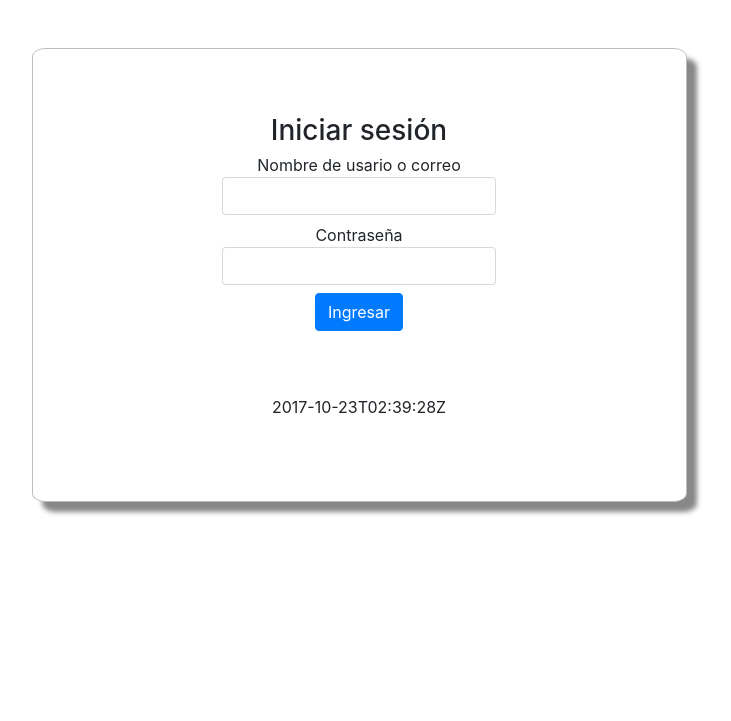
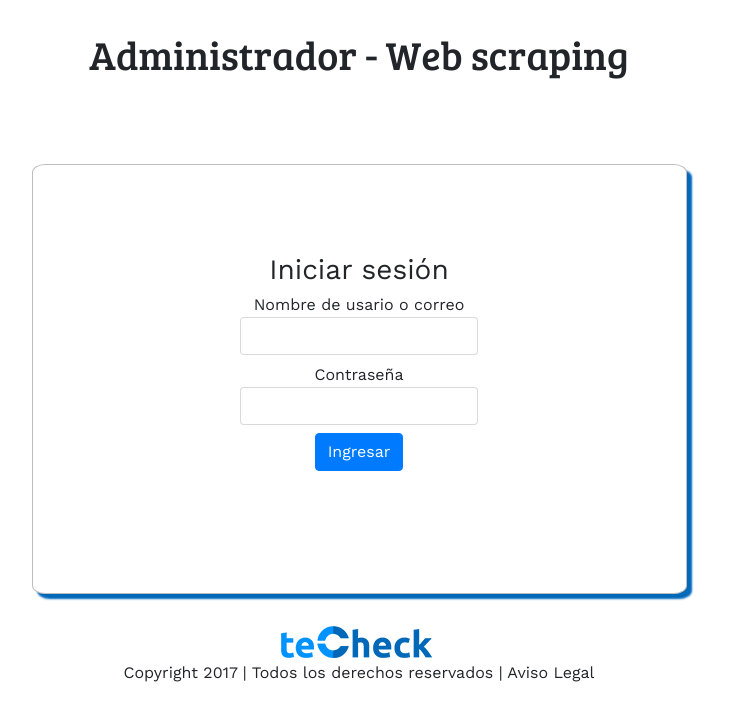
Before and after one commit to DevWorms/ScrapCT, a PHP site: page / in a window 1280 px wide. Shown: the top 721 px of the page, without its empty margins (281-1012 px from the left). Run offline with PHP 8.4, Linux system fonts and the light colour scheme.

Commit message:
Clases para CRUDS
Nuevas clases
Ajuste del front en el login

```diff
--- /dev/null
+++ b/class/Categorias.php
@@ -0,0 +1,5 @@
+<?php
+	class Categorias{
+
+	}
+ ?>
--- /dev/null
+++ b/class/Paginas.php
@@ -0,0 +1,5 @@
+<?php
+	class Paginas{
+
+	}
+ ?>
--- /dev/null
+++ b/class/Tiendas.php
@@ -0,0 +1,5 @@
+<?php
+	class Tiendas{
+
+	}
+ ?>
--- a/css/estilos.css
+++ b/css/estilos.css
@@ -1,5 +1,5 @@
 .card{
-	box-shadow: 10px 10px 5px #888888;
+	box-shadow: 5px 5px 2px #0068b9;
 	border-radius: 2%;
 	border: 1px solid #BDBDBD;
 	padding: 5%;
@@ -8,3 +8,26 @@
 .login{
 	text-align: center;
 }
+
+.colorPrimario{
+	background-color: #0068b9;
+}
+
+header{
+	width: 100%;
+	padding: 2.5%;
+	text-align: center;
+}
+
+.titulos{
+    font-family: 'Bree Serif', serif;
+}
+
+.cuerpo{
+	font-family: 'Work Sans', sans-serif;
+}
+
+footer{
+	text-align: center;
+	padding: 2.5%
+}
--- a/index.php
+++ b/index.php
@@ -2,15 +2,22 @@
 	<head>
 		<meta charset="UTF-8">
 		<link rel="stylesheet" type="text/css" href="css/bootstrap.min.css">
+		<link href="https://fonts.googleapis.com/css?family=Bree+Serif|Work+Sans" rel="stylesheet">
 		<link rel="stylesheet" type="text/css" href="css/estilos.css">
+
 		<title>ScrapCT</title>
 	</head>
 	<body>
+		<header class="titulos">
+
+			<h1>Administrador - Web scraping</h1>
+		</header>
 		<br><br>
 		<div class="row">
 			<div class="col-md-3 col-sm-12"></div>
 			<div class="card col-md-6 col-sm-12 login">
-			<form method="post" id="form-login">
+				<form method="post" id="form-login" class="cuerpo">
+					<br>
 					<h3>Iniciar sesión</h3>
 					<label>
 						Nombre de usario o correo
@@ -25,19 +32,21 @@
 					<input type="hidden" name="post" id="post" value="login">
 					<button type="button" class="btn btn-primary" id="button-login">Ingresar</button>
 					<p id="confirmacion"></p>
-				<br><br>
-				<?php echo gmdate('Y-m-d\TH:i:s\Z'); ?>
+					<br>
 				</form>
 			</div>
 		</div>
+		<footer class="cuerpo">
+			<img src="img/logo-teCheck-home.png">
+			<br>
+			Copyright 2017 |  Todos los derechos reservados  |  Aviso Legal
 
+		</footer>
 		<script>
 			window.jQuery || document.write('<script src="js/vendor/jquery-1.11.2.min.js"><\/script>')
 		</script>
 	    <script type="text/javascript" src="js/vendor/bootstrap.min.js"></script>
 	    <script type="text/javascript" src="js/notify.min.js"></script>
 	    <script type="text/javascript" src="js/usuario.js"></script>
-
 	</body>
-
 </html>
```
Also changed, not shown: img/logo-teCheck-home.png (added). Lines whose indentation alone changed are shown as unchanged.
